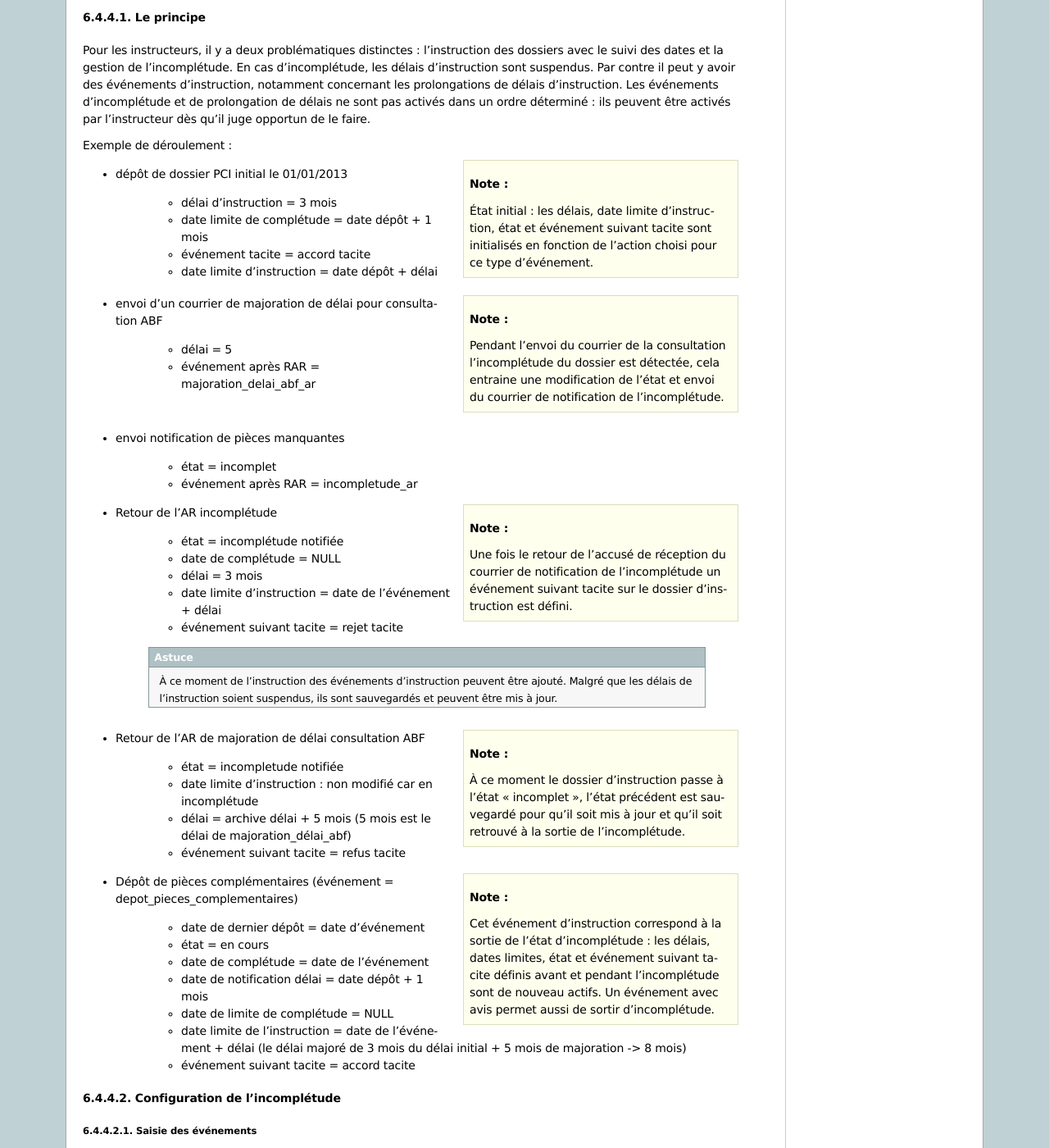
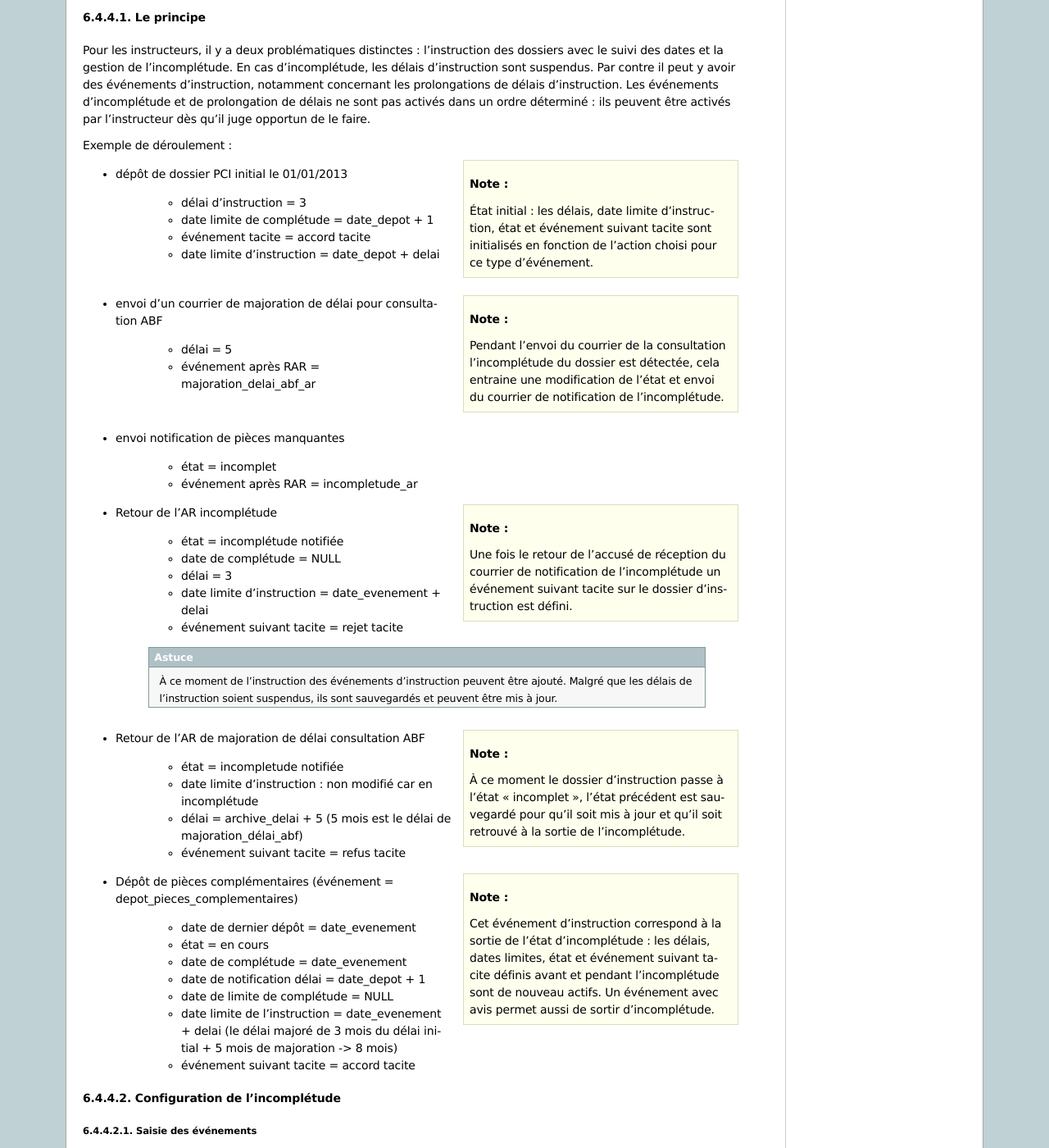
Before and after one commit to mpavaux/openads-documentation, a Sphinx documentation site: the page built from source/manuel_utilisateur/parametrage.rst, in a window 1280 px wide and 1400 px high, scrolled down 5127 px. Shown: the whole window at 82% size. Built offline with Sphinx 7.4.7, drawn with Linux system fonts in a browser that asks for light colours; some of the changed text lies outside the part shown.

Commit message:
Correction des termes utilisés dans le chapitre sur l'incomplétion, ajout d'infos sur les restrictions d'événements.

```diff
--- a/source/manuel_utilisateur/parametrage.rst
+++ b/source/manuel_utilisateur/parametrage.rst
@@ -274,7 +274,7 @@
   :ref:`parametrage_dossier_instruction_type`).
 * **restriction** : formule optionnelle permettant de refuser la validation du
   formulaire d'ajout d'événement d'instruction si le résultat de la formule est
-  faux.
+  faux. Exemple : date_evenement <= date_depot+1
 * **action** : c'est l'action déclenchée par cet événement. Les valeurs
   disponibles sont les valeurs du paramétrage des actions (voir
   :ref:`parametrage_action`).
@@ -417,10 +417,10 @@
 
 - dépôt de dossier PCI initial le 01/01/2013
 
-    - délai d'instruction = 3 mois
-    - date limite de complétude = date dépôt + 1 mois
+    - délai d'instruction = 3
+    - date limite de complétude = date_depot + 1
     - événement tacite = accord tacite
-    - date limite d'instruction = date dépôt + délai
+    - date limite d'instruction = date_depot + delai
 
 .. sidebar:: Note :
 
@@ -444,8 +444,8 @@
 
     - état = incomplétude notifiée
     - date de complétude = NULL
-    - délai = 3 mois
-    - date limite d'instruction = date de l'événement + délai
+    - délai = 3
+    - date limite d'instruction = date_evenement + delai
     - événement suivant tacite = rejet tacite
 
     .. tip:: À ce moment de l'instruction des événements d'instruction peuvent être ajouté. Malgré que les délais de l'instruction soient suspendus, ils sont sauvegardés et peuvent être mis à jour.
@@ -458,7 +458,7 @@
 
     - état = incompletude notifiée
     - date limite d'instruction : non modifié car en incomplétude
-    - délai = archive délai + 5 mois (5 mois est le délai de majoration_délai_abf)
+    - délai = archive_delai + 5 (5 mois est le délai de majoration_délai_abf)
     - événement suivant tacite = refus tacite
 
 .. sidebar:: Note :
@@ -468,12 +468,12 @@
 
 - Dépôt de pièces complémentaires (événement = depot_pieces_complementaires)
 
-    - date de dernier dépôt = date d'événement
+    - date de dernier dépôt = date_evenement
     - état = en cours
-    - date de complétude = date de l'événement
-    - date de notification délai = date dépôt + 1 mois
+    - date de complétude = date_evenement
+    - date de notification délai = date_depot + 1
     - date de limite de complétude = NULL
-    - date limite de l'instruction = date de l'événement + délai (le délai majoré de 3 mois du délai initial + 5 mois de majoration -> 8 mois)
+    - date limite de l'instruction = date_evenement + delai (le délai majoré de 3 mois du délai initial + 5 mois de majoration -> 8 mois)
     - événement suivant tacite = accord tacite
 
 Configuration de l'incomplétude
@@ -495,7 +495,7 @@
 
     - état = incomplétude notifiée
     - action = instruction suspendue, dossier incomplet
-    - délai = 3 mois
+    - délai = 3
     - événement suivant tacite = rejet tacite
 
 - dépôt de pièces complémentaires :
@@ -515,9 +515,9 @@
 
 - instruction suspendue, dossier incomplet :
 
-    - règle état = état
-    - règle date limite d'incomplétude = date de l'événement + délai
-    - règle délai d'incomplétude  = délai
+    - règle état = etat
+    - règle date limite d'incomplétude = date_evenement + delai
+    - règle délai d'incomplétude  = delai
 
 .. _parametrage_avis_decision:
 
```
